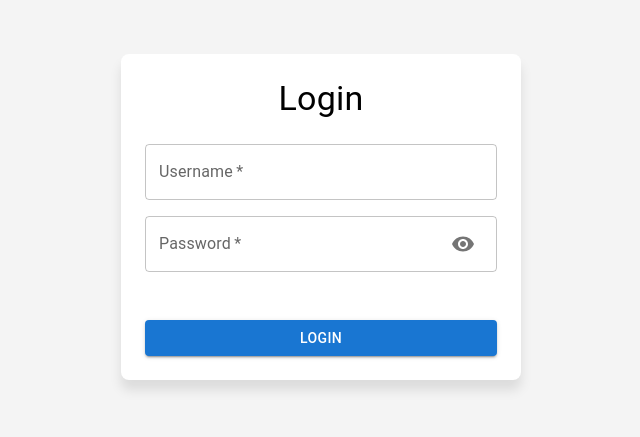
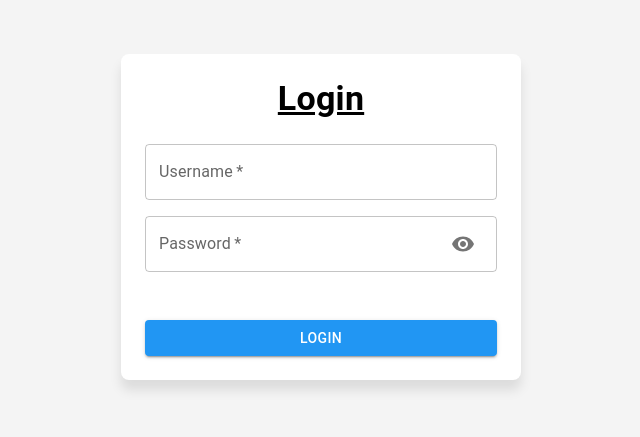
Before and after one commit to IlhamMuhamadNur/sekolahku-fe, a React (Vite) app: page / in a window 1280 px wide. Shown: the part 191-628 px from the top of the page, without its empty margins (319-959 px from the left). Built offline with nearby package versions, Linux system fonts and the light colour scheme.

Commit message:
Deskripsi Perubahan

```diff
--- a/src/components/login-form.jsx
+++ b/src/components/login-form.jsx
@@ -18,23 +18,22 @@ function LoginForm() {
   const [errorMessage, setErrorMessage] = useState("");
   const navigate = useNavigate();
 
-  // Mengubah nilai input
   const handleChange = (e) => {
     const { name, value } = e.target;
     setForm({ ...form, [name]: value });
   };
 
-  // Menangani login
   const handleLogin = (e) => {
     e.preventDefault();
-    const payload = { ...form }; // Data dikirimkan ke back-end
+    const payload = { ...form };
 
+    // Mengirim data login ke backend menggunakan axios
     axios
-      .post("https://example.com/api/login", payload) // Ganti dengan URL API Anda
+      .post("https://your-backend-api.com/api/login", payload) // Ganti dengan URL backend Anda
       .then((response) => {
         if (response.data.token) {
-          localStorage.setItem("authToken", response.data.token); // Simpan token
-          navigate("/dashboard"); // Arahkan ke dashboard
+          localStorage.setItem("authToken", response.data.token); // Simpan token di localStorage
+          navigate("/dashboard"); // Arahkan ke halaman dashboard setelah login berhasil
         } else {
           setErrorMessage("Username atau Password salah!");
         }
@@ -69,10 +68,12 @@ function LoginForm() {
           boxShadow: "0 10px 12px rgba(0, 0, 0, 0.1)",
         }}
       >
-        <Typography variant="h4" sx={{ mb: 3 }}>
+        <Typography
+          variant="h4"
+          sx={{ mb: 3, textDecoration: "underline", fontWeight: "bold" }}
+        >
           Login
         </Typography>
-
         <form onSubmit={handleLogin} style={{ width: "100%" }}>
           <TextField
             label="Username"
@@ -109,7 +110,18 @@ function LoginForm() {
               {errorMessage}
             </Alert>
           )}
-          <Button type="submit" variant="contained" color="primary" fullWidth>
+          <Button
+            type="submit"
+            variant="contained"
+            fullWidth
+            sx={{
+              backgroundColor: "#2196f3",
+              "&:hover": {
+                backgroundColor: "#1565c0", // Ganti dengan warna yang diinginkan
+                cursor: "pointer",
+              },
+            }}
+          >
             Login
           </Button>
         </form>
```
